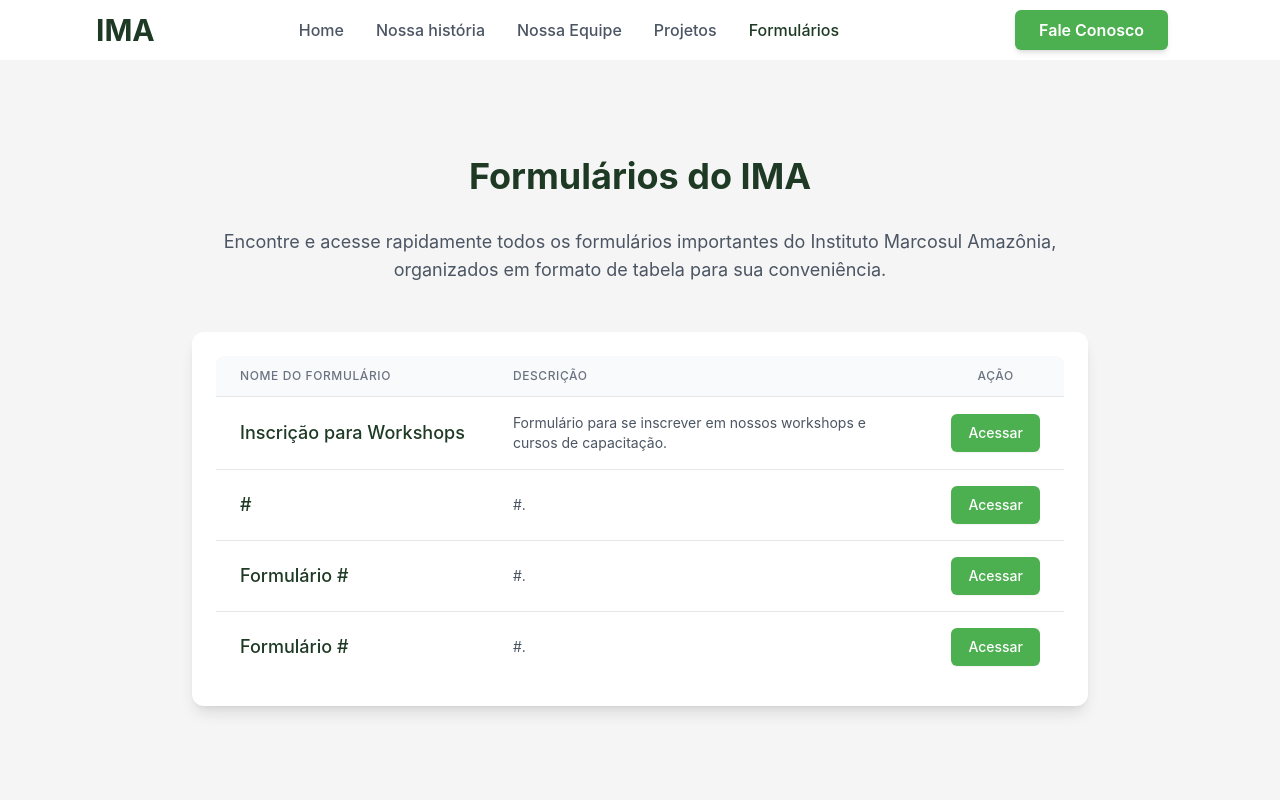
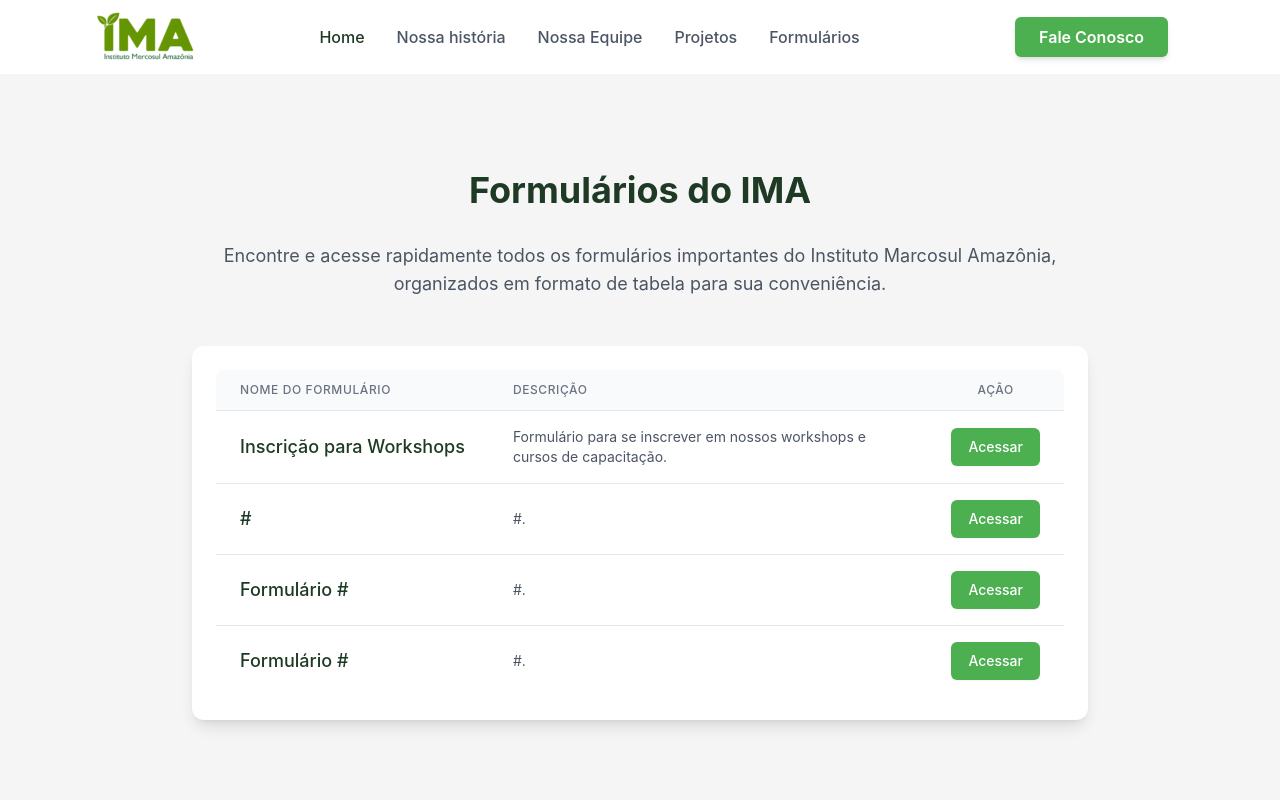
Before and after one commit to kaioxdbrasil/ima-site, a plain HTML site: page formularios.html in a window 1280 px wide. Shown: the top 800 px of the page. Drawn offline with nearby package versions, Linux system fonts and the light colour scheme.

Commit message:
ATUALIZACAO

```diff
--- a/formularios.html
+++ b/formularios.html
@@ -3,17 +3,19 @@
 <head>
     <meta charset="UTF-8">
     <meta name="viewport" content="width=device-width, initial-scale=1.0">
-    <title>IMA - Agregador de Formulários</title>
+    <title>IMA - Instituto Marcosul Amazônia</title>
     <!-- Link para o CDN do Tailwind CSS -->
     <script src="https://cdn.tailwindcss.com"></script>
     <!-- Configuração do Tailwind para usar a fonte Inter e cores personalizadas -->
     <script>
         tailwind.config = {
-            darkMode: 'class',
+            darkMode: 'class', // Adicionado modo escuro
             theme: {
                 extend: {
                     colors: {
+                        // Cores primárias do Flowbite
                         primary: {"50":"#eff6ff","100":"#dbeafe","200":"#bfdbfe","300":"#93c5fd","400":"#60a5fa","500":"#3b82f6","600":"#2563eb","700":"#1d4ed8","800":"#1e40af","900":"#1e3a8a","950":"#172554"},
+                        // Suas cores personalizadas do IMA
                         'ima-green-dark': '#1E3A24',
                         'ima-green-light': '#4CAF50',
                         'ima-gray': '#F5F5F5',
@@ -21,6 +23,7 @@
                     }
                 },
                 fontFamily: {
+                    // Definições de fonte do Flowbite
                     'body': [
                         'Inter',
                         'ui-sans-serif',
@@ -64,13 +67,13 @@
 </head>
 <body class="font-inter text-ima-text-gray">
 
-    <!-- Cabeçalho (Header) - Mantido igual ao das outras páginas -->
+    <!-- Novo Cabeçalho (Header) - Adaptado do Flowbite e Responsivo -->
     <header>
         <nav class="bg-white border-gray-200 py-2.5 px-10 sm:px-16 lg:px-24">
             <div class="flex flex-wrap justify-between items-center mx-auto max-w-screen-xl">
                 <!-- Logo do IMA -->
-                <a href="index.html" class="flex items-center"> <!-- Link para a página principal -->
-                    <span class="text-ima-green-dark text-3xl font-bold">IMA</span>
+                <a href="index.html" class="flex items-center">
+                    <img src="src/img/IMA-LOGO.png" alt="IMA">
                 </a>
 
                 <!-- Botão Fale Conosco e Toggle do Menu Mobile -->
@@ -91,20 +94,21 @@
                 <div class="hidden justify-between items-center w-full lg:flex lg:w-auto lg:order-1" id="mobile-menu-2">
                     <ul class="flex flex-col mt-4 font-medium lg:flex-row lg:space-x-8 lg:mt-0">
                         <li>
-                            <a href="index.html" class="block py-2 pr-4 pl-3 text-ima-text-gray rounded lg:bg-transparent lg:text-ima-text-gray lg:p-0">Home</a>
+                            <a href="index.html" class="block py-2 pr-4 pl-3 text-ima-green-dark rounded lg:bg-transparent lg:text-ima-green-dark lg:p-0" aria-current="page">Home</a>
                         </li>
                         <li>
-                            <a href="nossa-historia.html" class="block py-2 pr-4 pl-3 text-ima-text-gray rounded lg:bg-transparent lg:text-ima-text-gray lg:p-0">Nossa história</a>
+                            <a href="historia.html" class="block py-2 pr-4 pl-3 text-ima-text-gray border-b border-gray-100 hover:bg-gray-50 lg:hover:bg-transparent lg:border-0 lg:hover:text-ima-green-dark lg:p-0">Nossa história</a>
                         </li>
                         <li>
-                            <a href="nossa-equipe.html" class="block py-2 pr-4 pl-3 text-ima-text-gray rounded lg:bg-transparent lg:text-ima-text-gray lg:p-0">Nossa Equipe</a>
+                            <a href="time.html" class="block py-2 pr-4 pl-3 text-ima-text-gray border-b border-gray-100 hover:bg-gray-50 lg:hover:bg-transparent lg:border-0 lg:hover:text-ima-green-dark lg:p-0">Nossa Equipe</a>
                         </li>
                         <li>
-                            <a href="projetos.html" class="block py-2 pr-4 pl-3 text-ima-text-gray rounded lg:bg-transparent lg:text-ima-text-gray lg:p-0">Projetos</a>
+                            <a href="projetos.html" class="block py-2 pr-4 pl-3 text-ima-text-gray border-b border-gray-100 hover:bg-gray-50 lg:hover:bg-transparent lg:border-0 lg:hover:text-ima-green-dark lg:p-0">Projetos</a>
                         </li>
                         <li>
-                            <a href="formularios.html" class="block py-2 pr-4 pl-3 text-ima-green-dark rounded lg:bg-transparent lg:text-ima-green-dark lg:p-0" aria-current="page">Formulários</a>
+                            <a href="formularios.html" class="block py-2 pr-4 pl-3 text-ima-text-gray border-b border-gray-100 hover:bg-gray-50 lg:hover:bg-transparent lg:border-0 lg:hover:text-ima-green-dark lg:p-0">Formulários</a>
                         </li>
+                        <!-- Botão Fale Conosco para o menu mobile (visível apenas em telas menores) -->
                         <li>
                             <button class="bg-ima-green-light text-white px-6 py-2 rounded-md font-semibold hover:bg-ima-green-dark transition-colors duration-200 shadow-md mt-4 lg:hidden w-full">Fale Conosco</button>
                         </li>
```
Also changed, not shown: forms.html (+8 -5 lines), historia.html (+8 -5 lines), hub-ellas.html (+8 -5 lines), index.html (+1 -1 lines), projetos.html (+8 -5 lines), time.html (+8 -5 lines).
